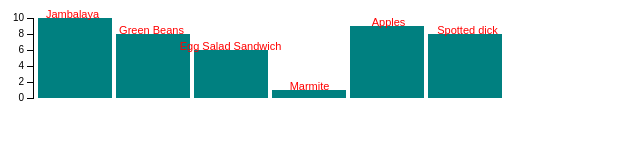
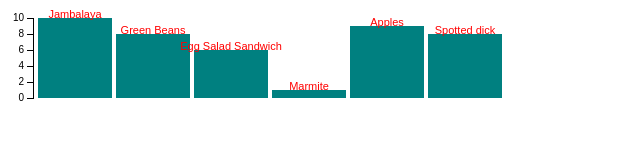
Before and after one commit to roundand/d3-tutorials, a plain HTML site: page index.html in a window 1280 px wide. Shown: the full height of the page, 0-640 px from the left. Drawn offline with Linux system fonts and the light colour scheme.

Commit message:
tidy-up completing move to ordinal range

```diff
--- a/index.html
+++ b/index.html
@@ -29,7 +29,6 @@
       var h = 100;
       var w = 500;
       var padding = 10;
-      var barPadding = 1;
       var axisWidth = 25;
 
       var svg = d3.select('body')
@@ -46,7 +45,6 @@
         console.log(data);
 
         // scaling factors to fit data into our SVG window of h * w
-        var width = (w - (barPadding + axisWidth)) / data.length;       // to fit each bar+barPadding.
         var xScale = d3.scale.ordinal()                                 // horizontal scale using ordinal categories ...
                       .domain(data.map(function(d){                     // ... map array of objects with properties...
                         return d.Food;                                  // ... to an array of Food property values
@@ -74,7 +72,6 @@
                       .append('rect');                                  // ... create a new, matching svg/rect.
 
         bars.attr('x', function(d, i){                                  // for each bar, set x ...
-//              return (barPadding + axisWidth + (i * (width)));
                 return xScale(d.Food);
             })
             .attr('y', function(d){                                     // ... and y. But SVG uses top-left origin ...
@@ -94,7 +91,7 @@
                         .append('text');                                // ... create a new, matching svg/text.
 
         labels.attr('x', function(d, i){                                // for each label, set x ...
-                return ((axisWidth) + (i * (width) + (width / 2)));
+                return (xScale(d.Food) + xScale.rangeBand() / 2);       // ... allowing for label centering ...
               })
                 .attr('y', function(d){                                 // ... and y. Flip y as before ...
                 return Math.min(h - padding, padding + yAxisScale(d.Deliciousness));
@@ -102,7 +99,7 @@
               .text(function(d){                                        // ... and set the label text ...
                 return d.Food;
               })
-              .attr('width', width - barPadding)                        // ... and have the right width.
+              .attr('width', xScale.rangeBand())                        // ... and have the right width.
               .attr('font-family', 'sans-serif')
               .attr('font-size', '11px')
               .attr('fill', 'red')
```
